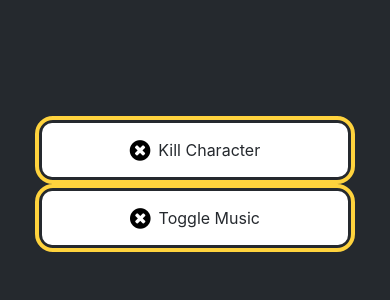
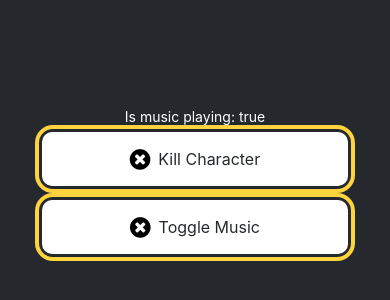
Before and after one commit to chevvy/GyreDebugTool, a React Native app: screen / in a window 390 px wide. Shown: the part 238-538 px from the top of the page. Built offline with nearby package versions, Linux system fonts and the light colour scheme; no server answers.

Commit message:
add game state service

```diff
--- a/App.tsx
+++ b/App.tsx
@@ -2,10 +2,29 @@ import { StatusBar } from "expo-status-bar";
 import { StyleSheet, Text, View } from "react-native";
 import { KillPlayerButton } from "./components/KillCharacterButton";
 import { ToggleMusicButton } from "./components/ToggleMusicButton";
+import { useEffect, useState } from "react";
+import {
+  GameStateRequest,
+  GameStateRequestData,
+} from "./app/game-service/game-service";
 
 export default function App() {
+  // TODO don't use game state data type
+  const [gameState, setGameState] = useState<GameStateRequestData>({
+    isMusicPlaying: true,
+  });
+  useEffect(() => {
+    GameStateRequest().then((x) => {
+      console.log("setting game state", x);
+      setGameState(x);
+    });
+  }, []);
+  console.log("gamestate is ", gameState.isMusicPlaying);
   return (
     <View style={styles.container}>
+      <Text style={{ color: "#fff" }}>
+        Is music playing: {String(gameState.isMusicPlaying)}
+      </Text>
       <KillPlayerButton />
       <ToggleMusicButton />
       <StatusBar style="auto" />
--- a/app/game-service/game-service.ts
+++ b/app/game-service/game-service.ts
@@ -11,3 +11,16 @@ export function toggleMusicRequest(): Promise<void> {
     console.log("music toggled")
   );
 }
+
+export interface GameStateRequestData {
+  isMusicPlaying: boolean;
+}
+
+export function GameStateRequest(): Promise<GameStateRequestData> {
+  return fetch(configService.gameStateUrl)
+    .then((x: Response) => x.json())
+    .then((y) => {
+      console.log("res : ", y);
+      return y;
+    });
+}
--- a/config/local.ts
+++ b/config/local.ts
@@ -7,4 +7,5 @@ const getBaseUrl = () => `${config.host}:${config.port}`;
 export const configService = {
   killCharacterUrl: getBaseUrl(),
   toggleMusicUrl: `${getBaseUrl()}/music`,
+  gameStateUrl: `${getBaseUrl()}/state`,
 };
```
